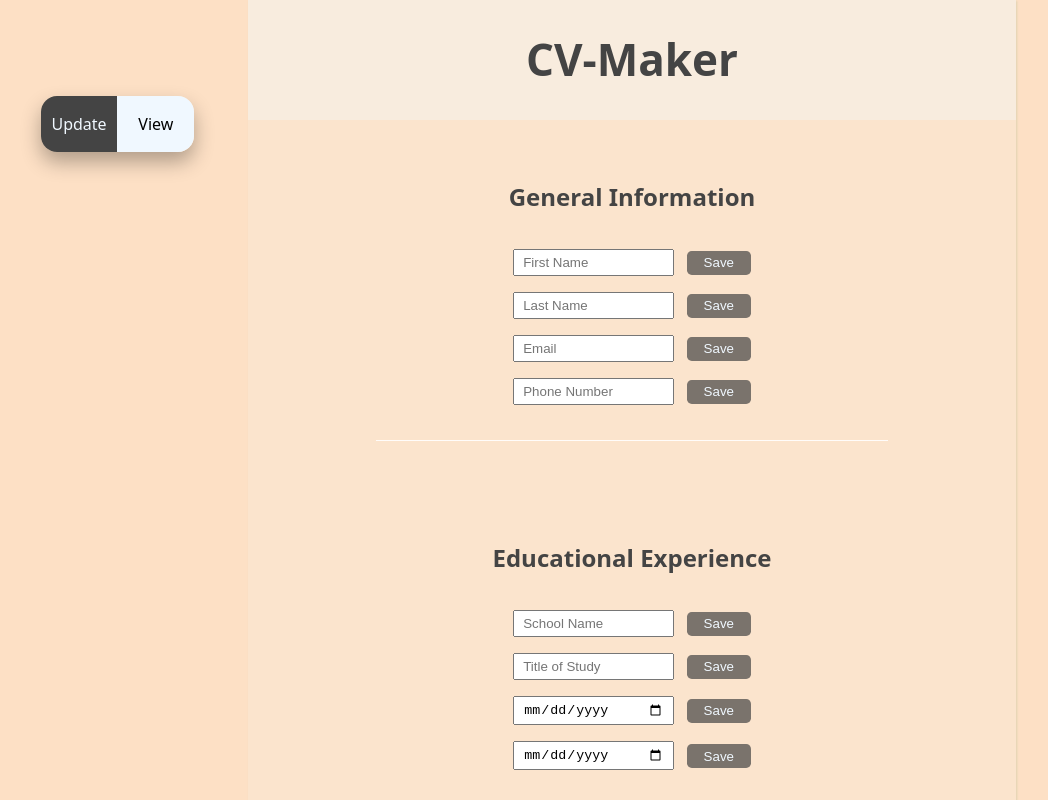
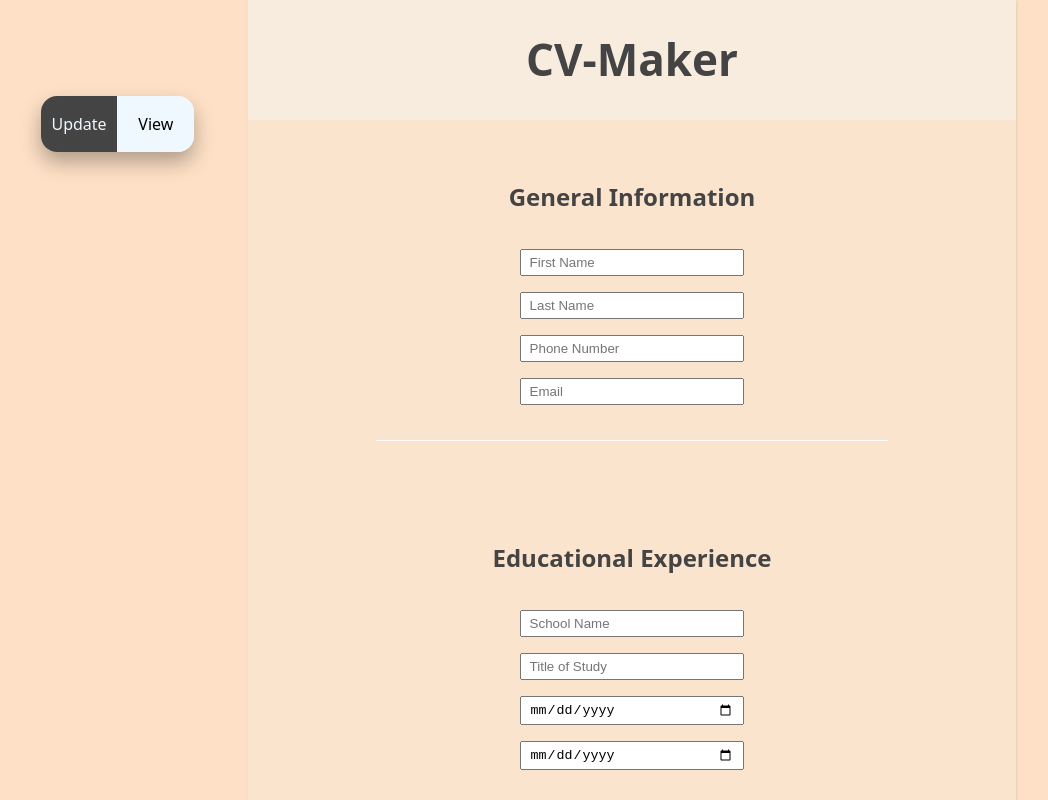
Before and after one commit to lernEarnBurn/cv-app, a React (Create React App) app: page / in a window 1280 px wide. Shown: the top 800 px of the page, without its empty margins (8-1056 px from the left). Built offline with nearby package versions, Linux system fonts and the light colour scheme.

Commit message:
overlooked designing with logic in mind

```diff
--- a/src/components/input.js
+++ b/src/components/input.js
@@ -1,17 +1,23 @@
 import React from "react";
 import '../css/input.css'
-import { Save } from "./saveBtn";
 
 export class Input extends React.Component {
     constructor(props){
         super(props)
         this.state = {text : ''}
+        this.sendUpToParent = this.sendUpToParent.bind(this)
+        this.inputRef = React.createRef();
+    }
+
+    sendUpToParent(){
+        this.setState({text : document.querySelector('.input').value})
+        const { updateParentsText, id } = this.props
+        updateParentsText(this.inputRef.current.value, id)
     }
 
     render(){
         return  <div className="input-container">
-                    <input className="input" type={this.props.type} placeholder={this.props.name}></input>
-                    <Save/>
+                    <input ref={this.inputRef} className="input" type={this.props.type} placeholder={this.props.name} onChange={this.sendUpToParent}></input>
                 </div>
     }
 }
--- a/src/components/page.js
+++ b/src/components/page.js
@@ -2,19 +2,26 @@ import React from "react";
 import '../css/page.css'
 import { Toggler } from "./viewToggler";
 import { Section } from "./section";
+import { ViewSection } from "./viewSection";
 
 
 export class Page extends React.Component {
-    constructor(){
-        super()
+    constructor(props){
+        super(props)
         this.state = {viewMode : false}
         this.isViewMode = this.isViewMode.bind(this)
+        this.updateText = this.updateText.bind(this)
     }
 
     isViewMode = (bool) => {
         this.setState({ viewMode: bool });
-      }
+    }
+    //WORKS up to this level now need to get it down
 
+    updateText(texts){
+        const { displayTexts } = this.props
+        displayTexts(texts)
+    }
 
     render(){
 
@@ -25,9 +32,9 @@ export class Page extends React.Component {
                     <div className="background-container">
                         <h1 className="title">CV-Maker</h1>
                     </div>
-                    <Section header="General Information" name1="First Name" name2="Last Name" name3="Email" name4="Phone Number"/>
-                    <Section header="Educational Experience" name1="School Name" name2="Title of Study" type1="date" type2="date"/>
-                    <Section header="Practical Experience" name1="Company Name" name2="Position" type1="date" type2="date"/>
+                    <Section header="General Information" name1="First Name" name2="Last Name" name3="Email" name4="Phone Number" updateText={this.updateText}/>
+                    <Section header="Educational Experience" name1="School Name" name2="Title of Study" type1="date" type2="date" updateText={this.updateText}/>
+                    <Section header="Practical Experience" name1="Company Name" name2="Position" type1="date" type2="date" updateText={this.updateText}/>
                 </div>
             </div>
 
@@ -39,6 +46,9 @@ export class Page extends React.Component {
                     <div className="background-container">
                         <h1 className="title">CV-Maker</h1>
                     </div>
+                    <ViewSection header="General Information" displayTexts={this.updateText}/>
+                    <ViewSection header="Educational Experience" displayTexts={this.updateText}/>
+                    <ViewSection header="Practical Experience" displayTexts={this.updateText}/>
                 </div>
             </div>
         }</div>
--- a/src/components/saveBtn.js
+++ /dev/null
@@ -1,23 +0,0 @@
-import React from "react";
-import '../css/saveBtn.css'
-
-export class Save extends React.Component {
-    constructor(props){
-        super(props)
-        this.saveData = this.saveData.bind(this)
-        this.editData = this.editData.bind(this)
-        this.state = { isSaved : false }
-    }
-
-    saveData(){
-        this.setState({isSaved : true})
-    }
-
-    editData(){
-        this.setState({isSaved : false})
-    }
-
-    render(){
-        return <div>{(!this.state.isSaved) ? <button onClick={this.saveData}>Save</button> : <button onClick={this.editData}>Edit</button>}</div>
-    }
-}
--- a/src/components/section.js
+++ b/src/components/section.js
@@ -3,14 +3,31 @@ import '../css/section.css'
 import { Input } from "./input";
 
 export class Section extends React.Component {
+    constructor(){
+        super()
+        this.state = {texts : ['', '', '', '']}
+        this.sendUpToParent = this.sendUpToParent.bind(this)
+    }
+
+
+    sendUpToParent(value, id){
+        let updatedTexts = this.state.texts
+        updatedTexts[id - 1] = value
+        this.setState({texts : updatedTexts})
+
+
+        const { updateText } = this.props
+        updateText(this.state.texts)
+    }
+
 
     render(){
         return <div className="section-container">
                     <h2 className="header">{this.props.header}</h2>
-                    <Input name={this.props.name1}/>
-                    <Input name={this.props.name2}/>
-                    <Input name={this.props.name3} type={this.props.type1}/>
-                    <Input name={this.props.name4} type={this.props.type2}/>
+                    <Input name={this.props.name1} updateParentsText={this.sendUpToParent} id={1}/>
+                    <Input name={this.props.name2} updateParentsText={this.sendUpToParent} id={2}/>
+                    <Input name={this.props.name4} type={this.props.type2} updateParentsText={this.sendUpToParent} id={3}/>
+                    <Input name={this.props.name3} type={this.props.type1} updateParentsText={this.sendUpToParent} id={4}/>
                </div>
     }
 }
--- /dev/null
+++ b/src/components/viewSection.js
@@ -0,0 +1,24 @@
+import React from "react";
+import '../css/section.css'
+import { ViewText } from "./viewText";
+
+export class ViewSection extends React.Component {
+    constructor(){
+        super()
+        this.displayTexts = this.displayTexts.bind(this)
+    }
+
+    displayTexts(texts){
+        console.log(texts)
+    }
+
+    render(){
+        return  <div className="section-container">
+                    <h2 className="header">{this.props.header}</h2>
+                    <ViewText value={this.props.value}/>
+                    <ViewText value={this.props.value}/>
+                    <ViewText value={this.props.value}/>
+                    <ViewText value={this.props.value}/>
+                </div>
+    }
+}
--- /dev/null
+++ b/src/components/viewText.js
@@ -0,0 +1,11 @@
+import React from "react";
+
+export class ViewText extends React.Component {
+
+
+    render(){
+        return  <div>
+                    <p>{this.props.value}</p>
+                </div>
+    }
+}
--- a/src/css/input.css
+++ b/src/css/input.css
@@ -8,6 +8,6 @@
 
 
 input {
-    width: 11vw;
+    width: 16vw;
     padding: 4px 8px;
 }
--- a/src/css/saveBtn.css
+++ /dev/null
@@ -1,9 +0,0 @@
-button {
-    background-color: rgba(68, 68, 68, 0.703);
-    color: aliceblue;
-    border: none;
-    padding: 3px 5px;
-    width: 5vw;
-    height: 3vh;
-    border-radius: .6vh;
-}
--- /dev/null
+++ b/src/css/viewSection.css
@@ -0,0 +1 @@
+/*May just delete*/
```
Also changed, not shown: src/css/viewText.css (added).
